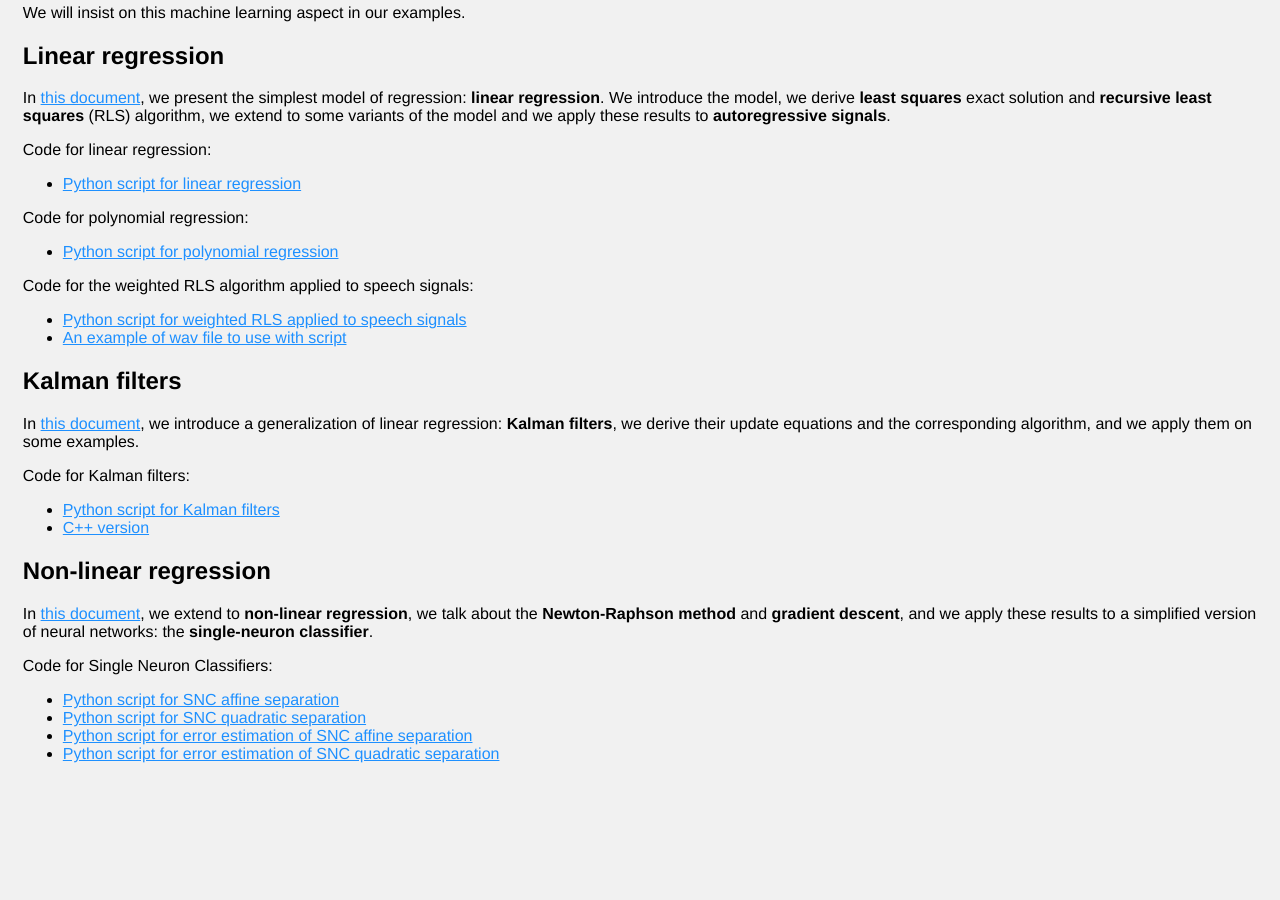
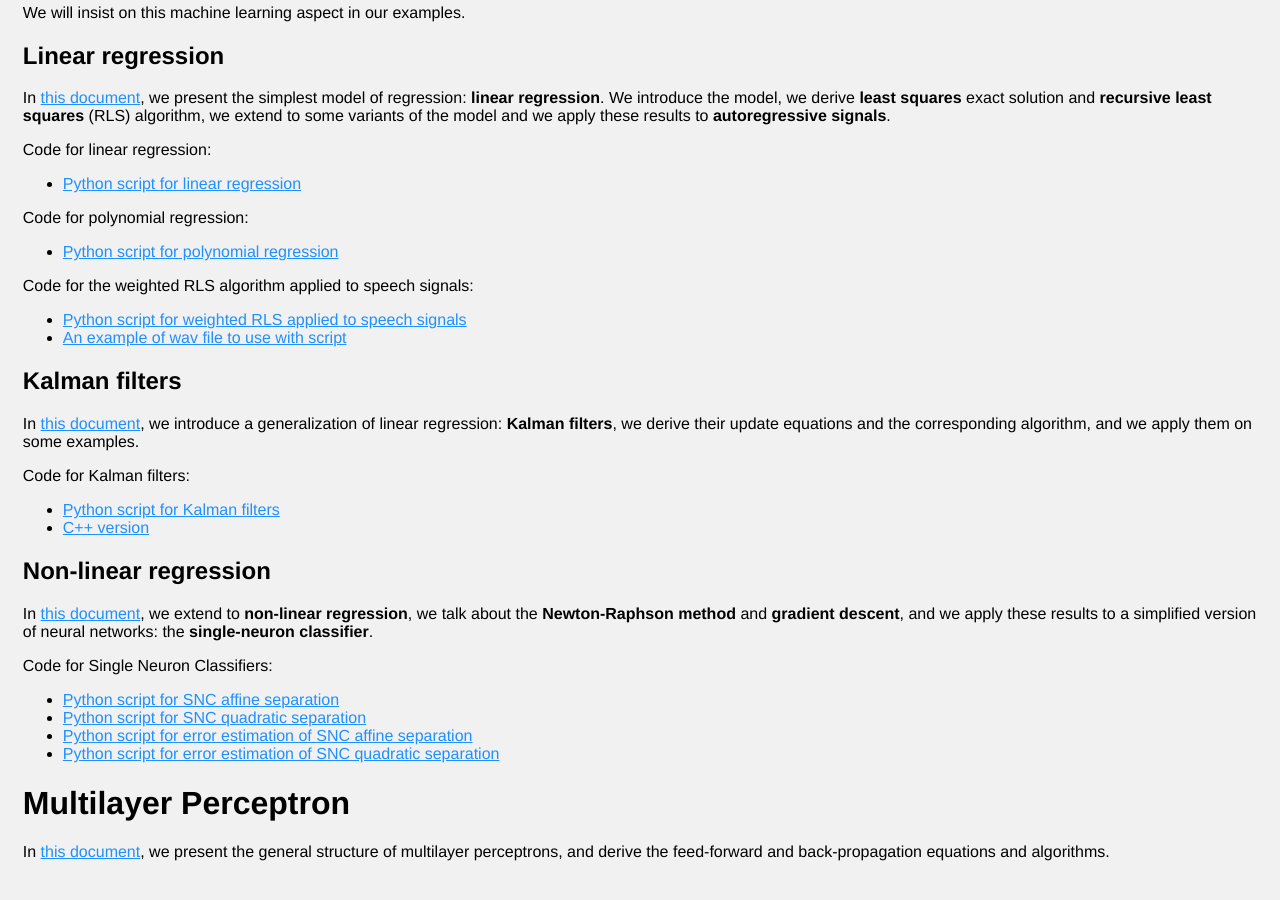
Before and after one commit to grfreche/grfreche.github.io, a Jekyll site: the page built from machine_learning/machine_learning.md, in a window 1280 px wide and 900 px high, scrolled down 642 px. Built offline with Jekyll 4.4.1, drawn with Linux system fonts in a browser that asks for light colours; before the commit the page ends 1444 px from its top, so only the background shows below that.

Commit message:
Update machine_learning.md

```diff
--- a/machine_learning/machine_learning.md
+++ b/machine_learning/machine_learning.md
@@ -70,4 +70,9 @@ Code for Single Neuron Classifiers:
 * [Python script for error estimation of SNC affine separation](python_SNC_affine_error)
 * [Python script for error estimation of SNC quadratic separation](python_SNC_quadratic_error)
 
+# Multilayer Perceptron
+
+In [this document](/machine_learning/pdfs/MultilayerPerceptron.pdf),
+we present the general structure of multilayer perceptrons, and derive the feed-forward and back-propagation equations and algorithms.
+
 [jekyll-organization]: https://github.com/jekyll
```
